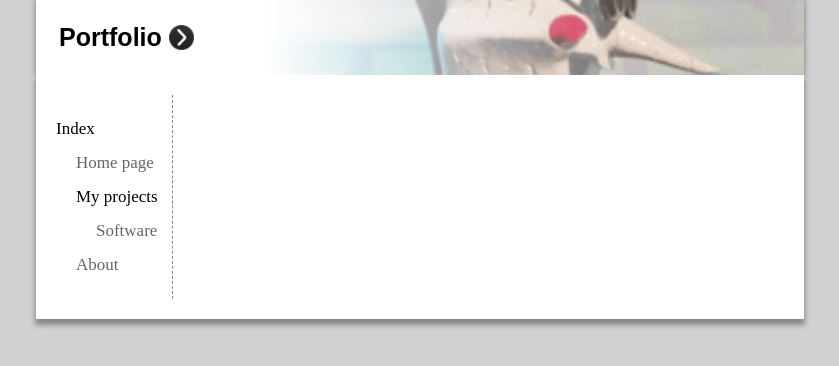
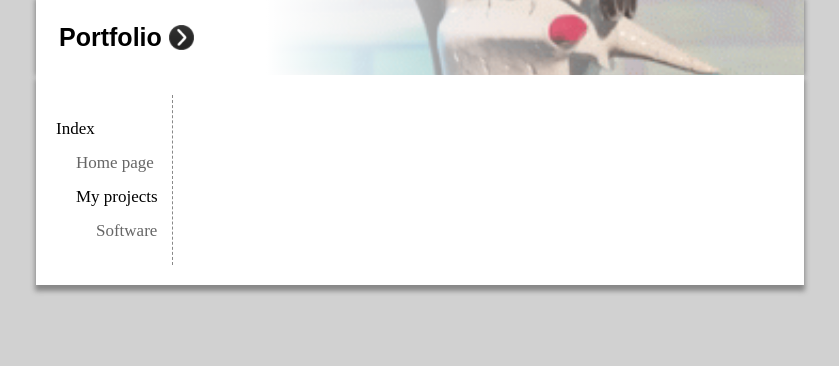
Before and after one commit to JesusDlrr/portfolio, a React (Vite) app: page /about in a window 1280 px wide. Shown: the top 366 px of the page, without its empty margins (220-1059 px from the left). Built offline with nearby package versions, Linux system fonts and the light colour scheme.

Commit message:
Removed about section

```diff
--- a/src/App.jsx
+++ b/src/App.jsx
@@ -22,7 +22,7 @@ const Home = () =>{
         <span>
           <h2>Hi! I'm Jesús</h2>
           <p><i>A  programmer who loves old stuff & creating new things.</i></p>
-          <p><a href="/about">More about me</a></p>
+          {/* <p><a href="/about">More about me</a></p> */}
         </span>
       </div>
 
--- a/src/components/navbar/Navbar.jsx
+++ b/src/components/navbar/Navbar.jsx
@@ -27,7 +27,7 @@ export const Navbar = () => {
                                 </ul>
                             </li>
                             <li className={pathname == '/about' ? styles.selected : undefined}>
-                                <Link to='/about'>About</Link>
+                                {/* <Link to='/about'>About</Link> */}
                             </li>
                         </ul>
                     </li>
```
